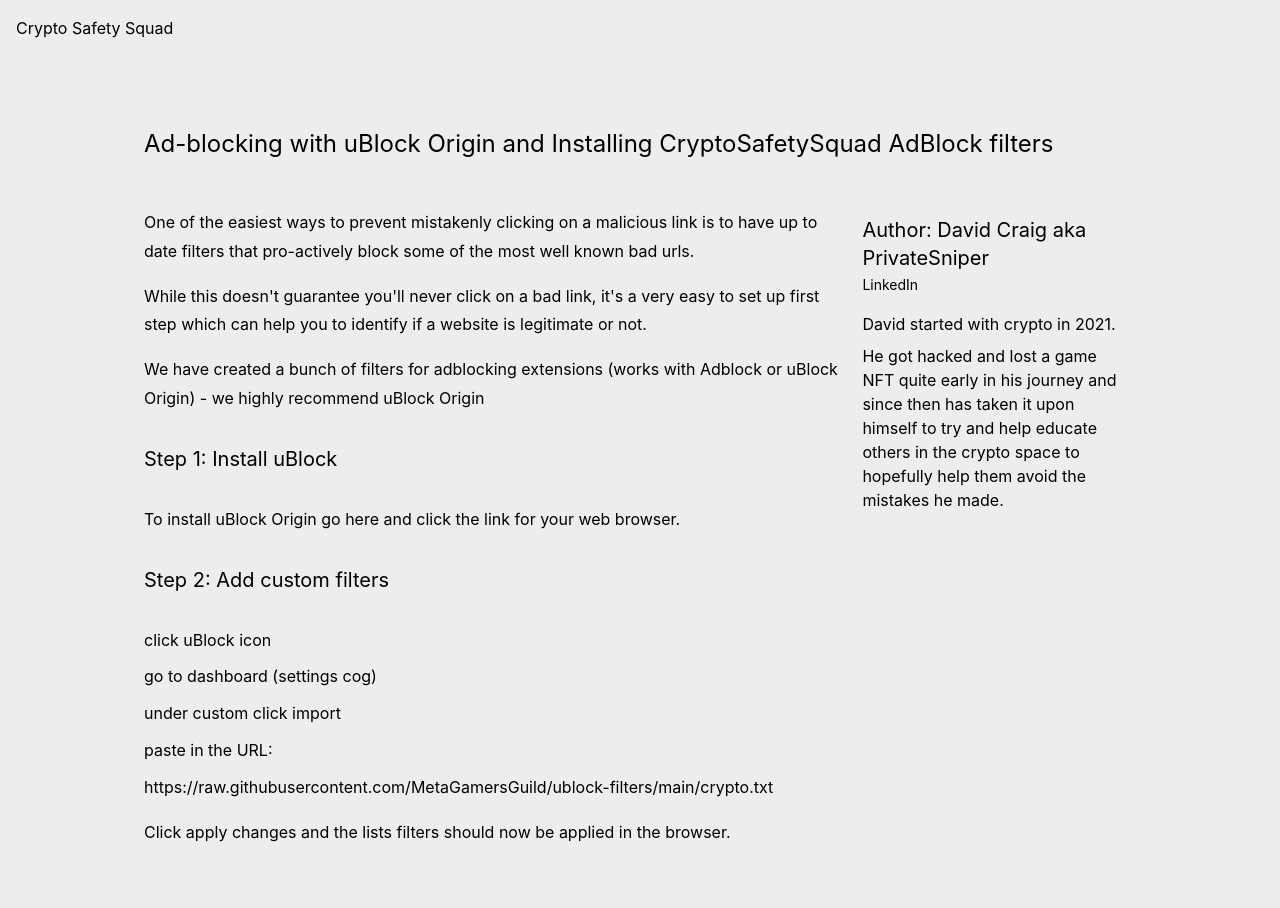
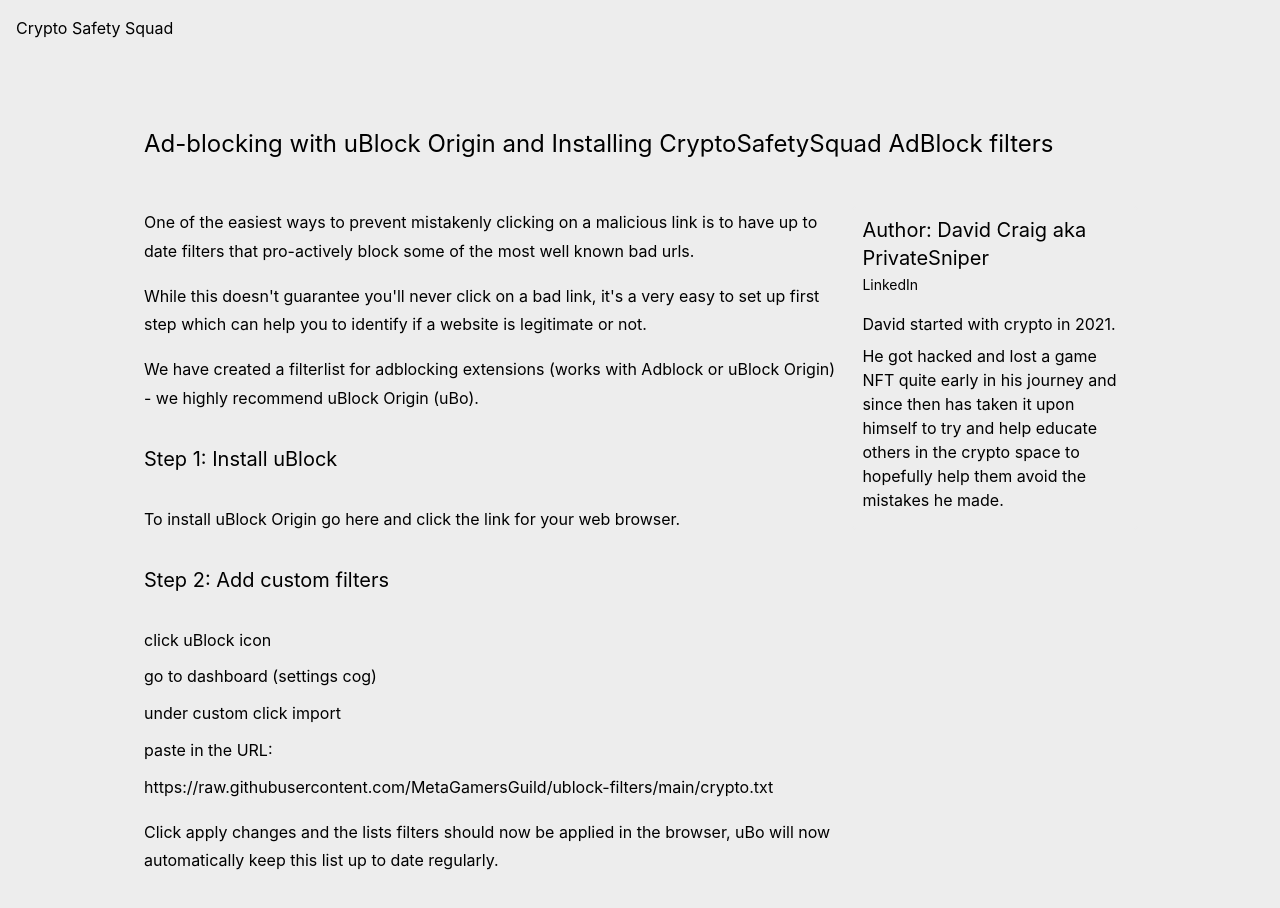
Before and after one commit to CryptoSafetySquad/website, a Next.js app: page /guides/adblock in a window 1280 px wide. Shown: the top 908 px of the page. Built offline with nearby package versions, Linux system fonts and the light colour scheme.

Commit message:
Update wording.

```diff
--- a/pages/guides/adblock.tsx
+++ b/pages/guides/adblock.tsx
@@ -10,7 +10,7 @@ const AdBlock: NextPage = () => {
         <p>One of the easiest ways to prevent mistakenly clicking on a malicious link is to have up to date filters that pro-actively block some of the most well known bad urls.</p>
         <p>While this doesn&apos;t guarantee you&apos;ll never click on a bad link, it&apos;s a very easy to set up first step which can help you to identify if a website is legitimate or not.</p>
 
-        <p>We have created a bunch of filters for adblocking extensions (works with Adblock or uBlock Origin) - we highly recommend uBlock Origin</p>
+        <p>We have created a filterlist for adblocking extensions (works with Adblock or uBlock Origin) - we highly recommend uBlock Origin (uBo).</p>
         <h2>Step 1: Install uBlock</h2>
         <p>To install uBlock Origin go <a href='https://github.com/gorhill/uBlock' target='_blank' rel='noreferrer noopener'>here</a> and click the link for your web browser.</p>
         <h2>Step 2: Add custom filters</h2>
@@ -23,7 +23,7 @@ const AdBlock: NextPage = () => {
         <div className='code'>
         <p>https://raw.githubusercontent.com/MetaGamersGuild/ublock-filters/main/crypto.txt</p>
         </div>
-        <p className='mb-8'>Click apply changes and the lists filters should now be applied in the browser.</p>
+        <p className='mb-8'>Click apply changes and the lists filters should now be applied in the browser, uBo will now automatically keep this list up to date regularly.</p>
         {/* <Discussion slug='guides/adblock' title='AdBlocking' /> */}
       </div>
     </>
```
